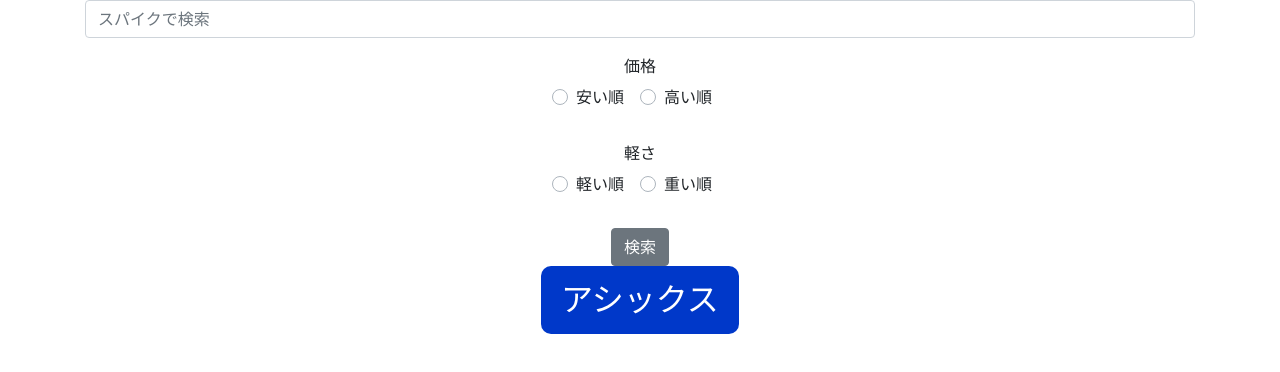
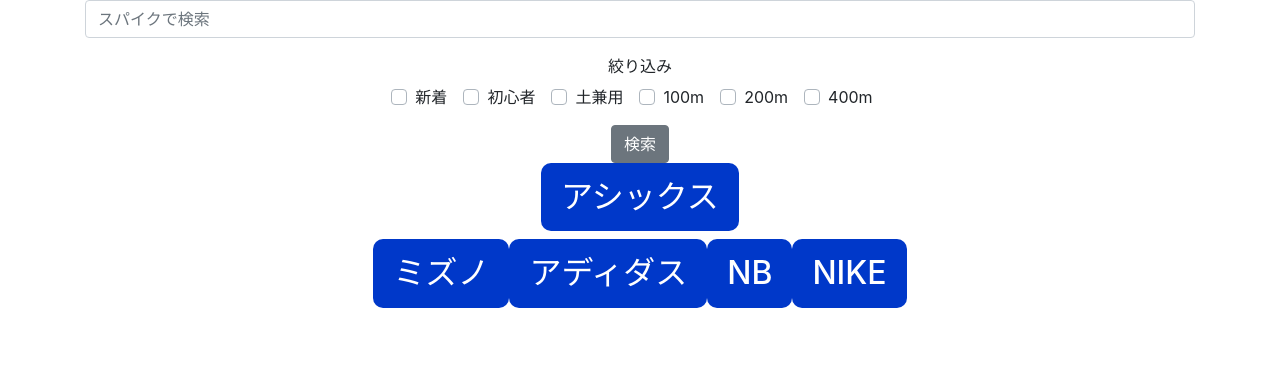
Before and after one commit to shoespicks/shoespicks, a Nuxt app: page /serch in a window 1280 px wide. Shown: the top 372 px of the page. Built offline with nearby package versions, Linux system fonts and the light colour scheme.

Commit message:
リンク修正

```diff
--- a/pages/serch.vue
+++ b/pages/serch.vue
@@ -8,7 +8,7 @@
         <b-form-input type="text" v-model="form.name" placeholder="スパイクで検索"></b-form-input>
       </b-form-group>
       <!-- １. 表示順を変更する -->
-      <b-form-group label="価格">
+      <!-- <b-form-group label="価格">
         <b-form-radio-group
           v-model="form.name"
           :options="price"
@@ -25,29 +25,25 @@
           value-field="item"
           text-field="name"
         ></b-form-radio-group>
-      </b-form-group>
+      </b-form-group> -->
 
       <!-- 2. 絞り込む -->
-      <!-- <b-form-group label="新着">
+      <b-form-group label="絞り込み">
         <b-form-checkbox-group
-          v-model="form.spike"
-          :options="spike"
-          name="新着"
+          v-model="form.items"
+          :options="items"
+          name="item"
         ></b-form-checkbox-group>
-      </b-form-group> -->
+      </b-form-group>
 
       <b-btn type="submit">検索</b-btn>
     </b-form>
-
-    <p v-for="spike in spikes" @click="$nuxt.$router.push(spike.fields.id)">
-      {{ spike.fields.spikeTitle }}
-    </p>
 
     <h2 class="maker">アシックス</h2>
 
     <div class="flex">
       <b-card
-        　v-for="spike in spikes"
+        　v-for="spike in spikes" @click="$nuxt.$router.push(spike.fields.id)"
         :title="spike.fields.spikeTitle"
         img-alt="Image"
         style="max-width: 50%"
@@ -60,6 +56,10 @@
         </b-badge>
       </b-card>
     </div>
+      <h2 class="maker">ミズノ</h2>
+      <h2 class="maker">アディダス</h2>
+      <h2 class="maker">NB</h2>
+      <h2 class="maker">NIKE</h2>
   </div>
 </template>
 
@@ -76,6 +76,7 @@
     return {
       form: {
         name: "",
+        items: [],
         price: [],
         weight: [],
         width: [],
@@ -85,6 +86,14 @@
       },
       spikeId: 0,
       spikes: [],
+      items: [
+        { text: "新着", value: "新着" },
+        { text: "初心者", value: "初心者" },
+        { text: "土兼用", value: "土兼用" },
+        { text: "100m", value: "100m" },
+        { text: "200m", value: "200m" },
+        { text: "400m", value: "400m" },
+      ],
       price: [
         { item: "A", name: "安い順" },
         { item: "B", name: "高い順" },
@@ -116,12 +125,6 @@
     //     content_type: "track",
     //     "fields.alias[match]": this.form.name,
     //   };
-    //   if (this.form.areas.length > 0) {
-    //     searchInput["fields.area[in]"] = this.form.areas.join(",");
-    //   }
-    //   if (this.form.events.length > 0) {
-    //     searchInput["fields.events[all]"] = this.form.events.join(",");
-    //   }
     submit(e: Event) {
       console.log("submit");
       e.preventDefault();
@@ -132,6 +135,13 @@
         // - を入れると降順になる
         order: "-fields.spikeWeight",
       };
+
+      if (this.form.items.length > 0) {
+        // searchInput["fields.item[in]"] = this.form.items.join(",");
+        // searchInput["spike.fields.spikeEvent.items[in]"] = this.form.items.join(",");
+        // console.log(spike.fields.spikeEvent.items);
+      }
+
 
       contentfulClient.getEntries(searchInput).then((e: any) => {
         e.items?.forEach((item: any, index: number) => {
```
